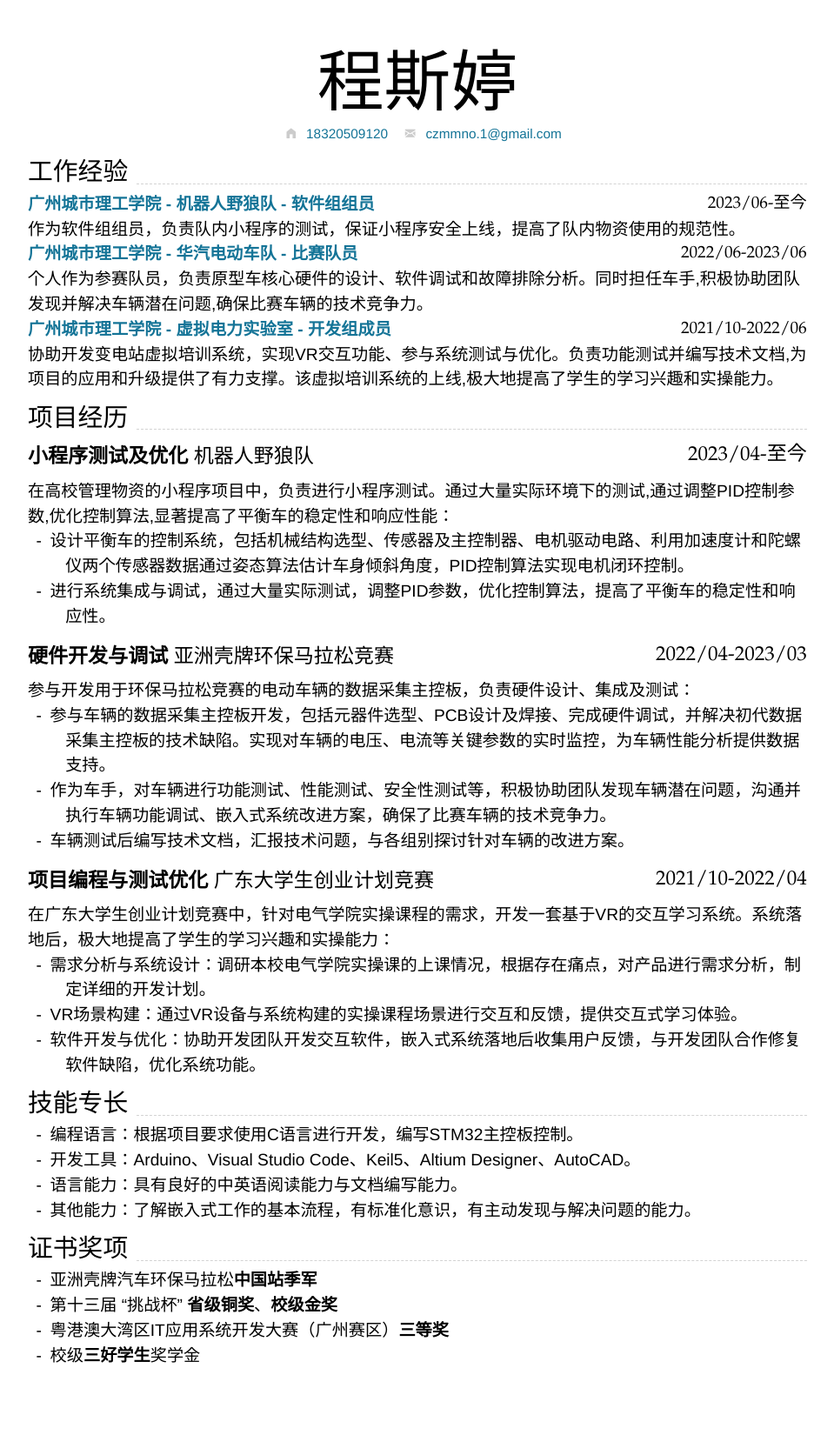
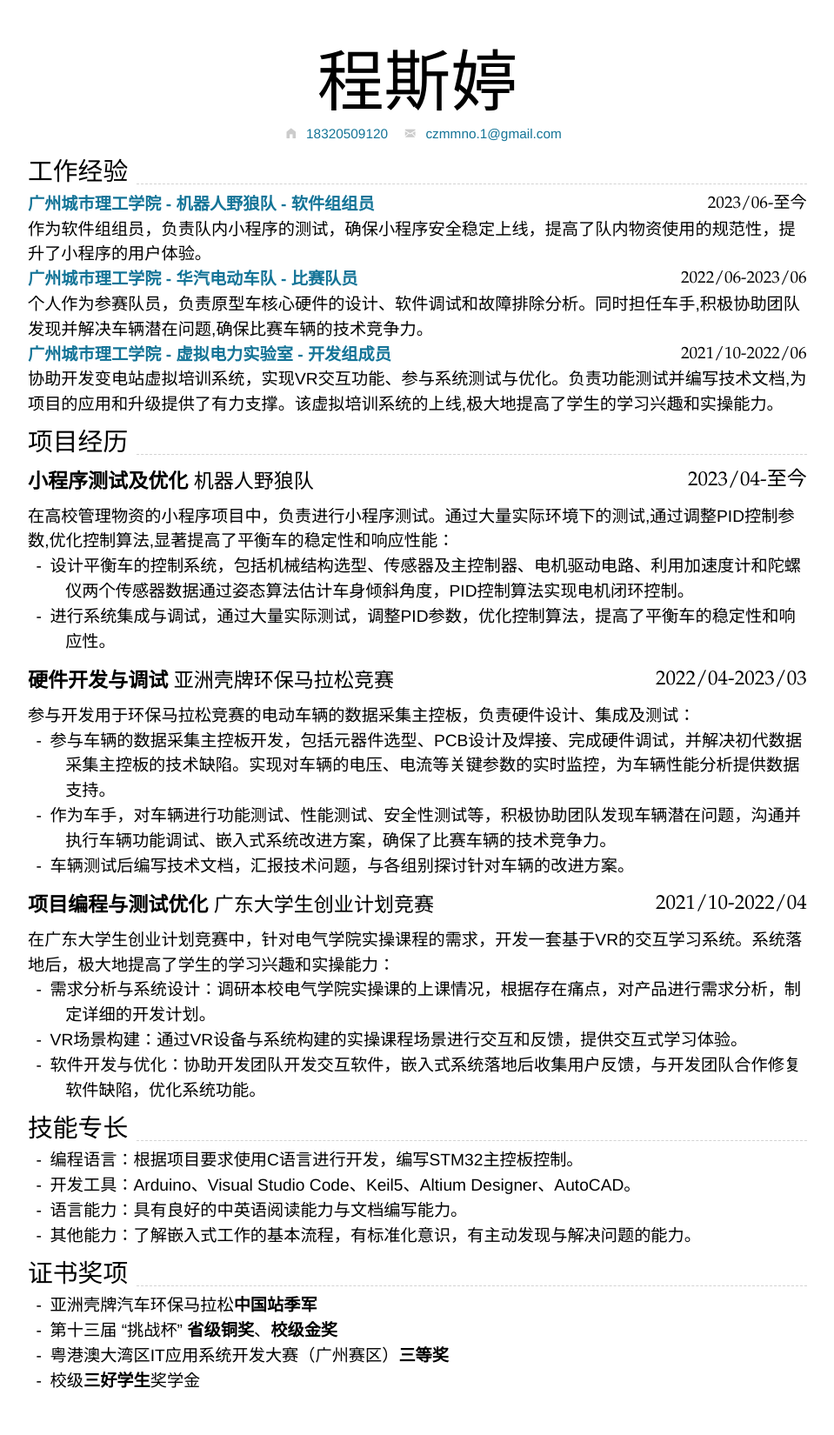
Before and after one commit to Lovelycz/resume, a Jekyll site: the page built from index.md, in a window 1280 px wide. Shown: the whole page at 87% size, without its empty margins (160-1119 px from the left). Built offline with Jekyll 4.4.1, drawn with Linux system fonts in a browser that asks for light colours; nearby versions of some CDN libraries; before the commit the page ends 1622 px from its top, so only the background shows below that.

Commit message:
Update index.md

```diff
--- a/index.md
+++ b/index.md
@@ -17,7 +17,7 @@ homepage:
 
 [**广州城市理工学院 - 机器人野狼队 - 软件组组员**](https://gcubot.cn) `2023/06-至今`
 
-作为软件组组员，负责队内小程序的测试，保证小程序安全上线，提高了队内物资使用的规范性。
+作为软件组组员，负责队内小程序的测试，确保小程序安全稳定上线，提高了队内物资使用的规范性，提升了小程序的用户体验。
 
 [**广州城市理工学院 - 华汽电动车队 - 比赛队员**](https://edu.gd.gov.cn/jyzxnew/zxlb/content/post_4017987.html) `2022/06-2023/06`
 
```
